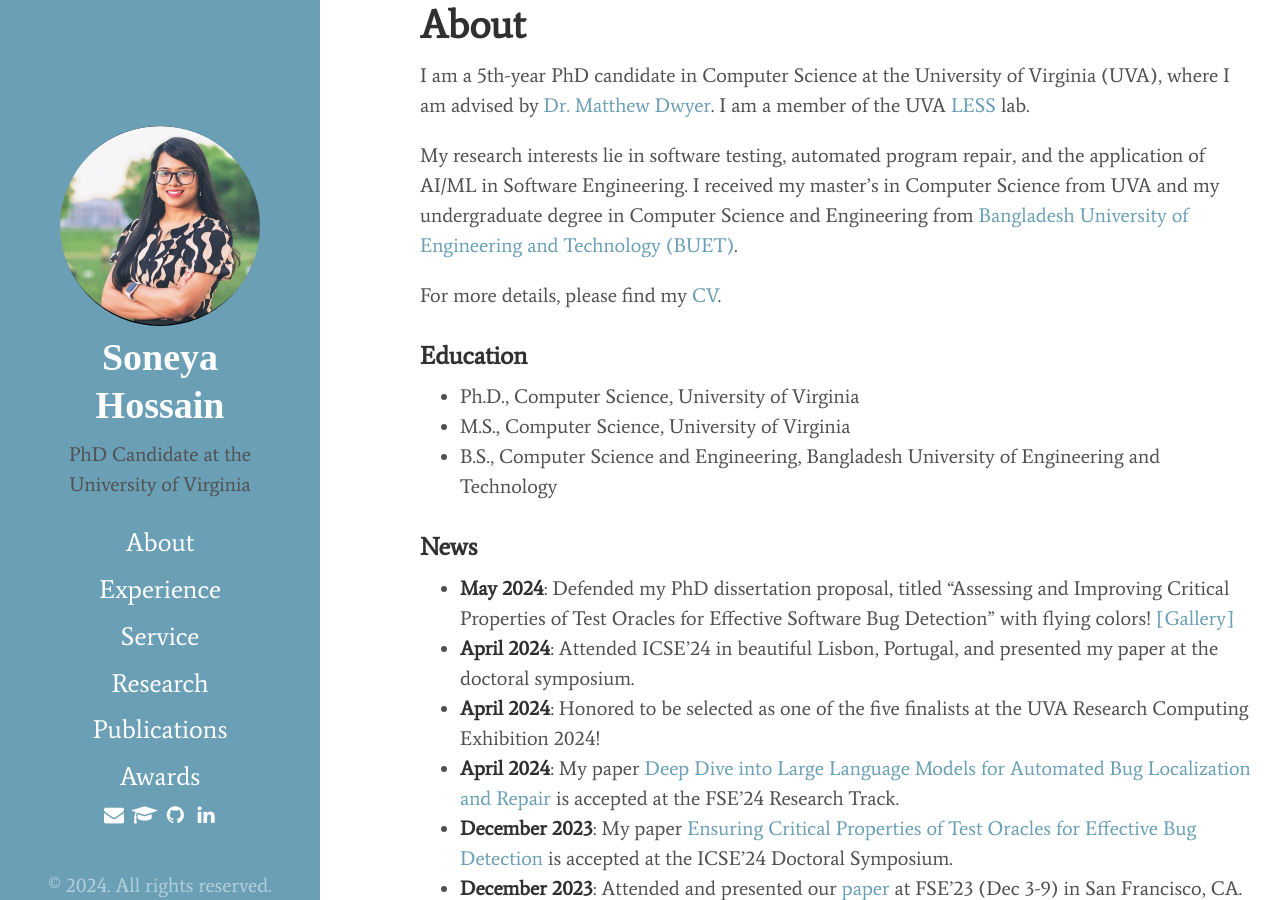
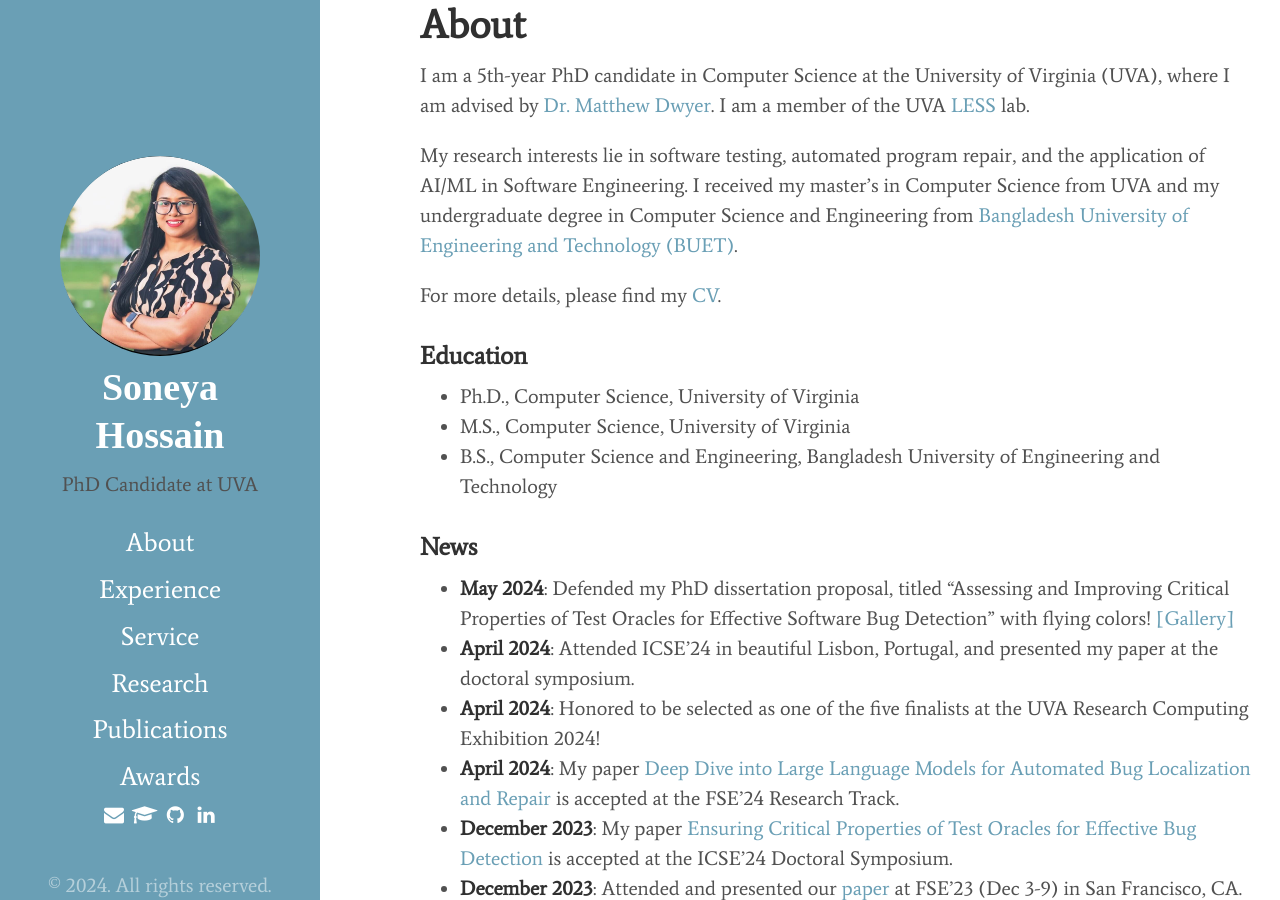
Before and after one commit to soneyahossain/soneyahossain.github.io, a Jekyll site: the page built from index.md, in a window 1280 px wide and 900 px high. Built offline with Jekyll 4.4.1, drawn with Linux system fonts in a browser that asks for light colours; cached includes are drawn as plain includes.

Commit message:
Update _config.yml

```diff
--- a/_config.yml
+++ b/_config.yml
@@ -9,7 +9,7 @@ permalink:        pretty
 # Setup
 title:            Soneya Hossain
 tagline:          'Soneya Hossain'
-description:      'PhD Candidate at the University of Virginia'
+description:      'PhD Candidate at UVA'
 url:              https://soneyahossain.github.io
 #baseurl:          /
 
```
